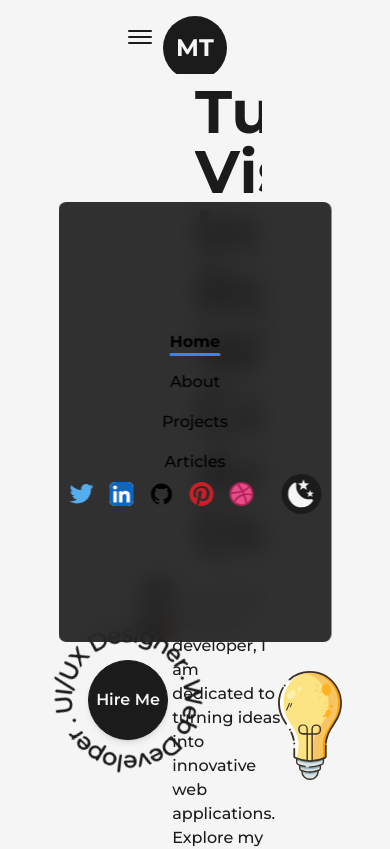
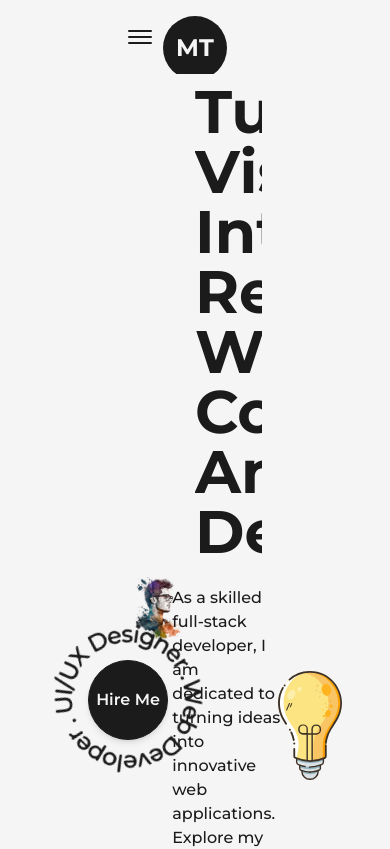
Before and after one commit to MilkiasTonji/mock-portfolio, a Next.js app: page / in a window 390 px wide. Shown: the top 849 px of the page. Built offline with nearby package versions, Linux system fonts and the light colour scheme.

Commit message:
updated navbar responsiveness

```diff
--- a/src/components/Navbar.js
+++ b/src/components/Navbar.js
@@ -18,6 +18,30 @@ const CustomLink = ({ href, title, className = "" }) => {
             `}>
                 &nbsp;</span>
         </Link>
+    )
+}
+
+const CustomMobileLink = ({ href, title, className = "", toggle }) => {
+    const router = useRouter();
+
+    const handleMobileLink = () => {
+        toggle()
+        router.push(href)
+    }
+    return (
+        <button
+            href={href}
+            className={`${className} relative group ${router.asPath === href ? 'font-bold' : ''}`}
+            onClick={handleMobileLink}
+        >
+            {title}
+            <span className={`
+                h-[3px] inline-block bg-blue-500 absolute left-0 dark:bg-light
+                -bottom-0.5 rounded-md group-hover:w-full transition-[width] ease-in duration-300
+                ${router.asPath === href ? 'w-full font-bold' : 'w-0'}
+            `}>
+                &nbsp;</span>
+        </button>
     )
 }
 
@@ -88,13 +112,16 @@ const Navbar = () => {
             </div>
 
             {/* mobile menu here..... */}
+            {
+                isOpen ?
+
                     <div className='min-w-[70vw] flex flex-col justify-between items-center z-30
             fixed top-1/2 left-1/2 -translate-x-1/2 -translate-y-1/2 bg-dark/90 dark:bg-light/75 rounded-lg backdrop-blur-md py-32'>
                         <nav className='flex flex-col items-center justify-center gap-4'>
-                    <CustomLink href="/" title={"Home"} className='' />
-                    <CustomLink href="/about" title={"About"} className='' />
-                    <CustomLink href="/projects" title={"Projects"} className='' />
-                    <CustomLink href="/articles" title={"Articles"} className='' />
+                            <CustomMobileLink href="/" title={"Home"} className='' toggle={handleClick} />
+                            <CustomMobileLink href="/about" title={"About"} className='' toggle={handleClick} />
+                            <CustomMobileLink href="/projects" title={"Projects"} className='' toggle={handleClick} />
+                            <CustomMobileLink href="/articles" title={"Articles"} className='' toggle={handleClick} />
                         </nav>
 
                         <nav className='flex items-center justify-center flex-wrap gap-4'>
@@ -135,6 +162,8 @@ const Navbar = () => {
                             </buttton>
                         </nav>
                     </div>
+                    : null
+            }
 
             {/* bring logo component here */}
             <div className='absolute left-[50%] top-2 translate-x-[-50%]'>
```
Lines whose indentation alone changed are shown as unchanged.
